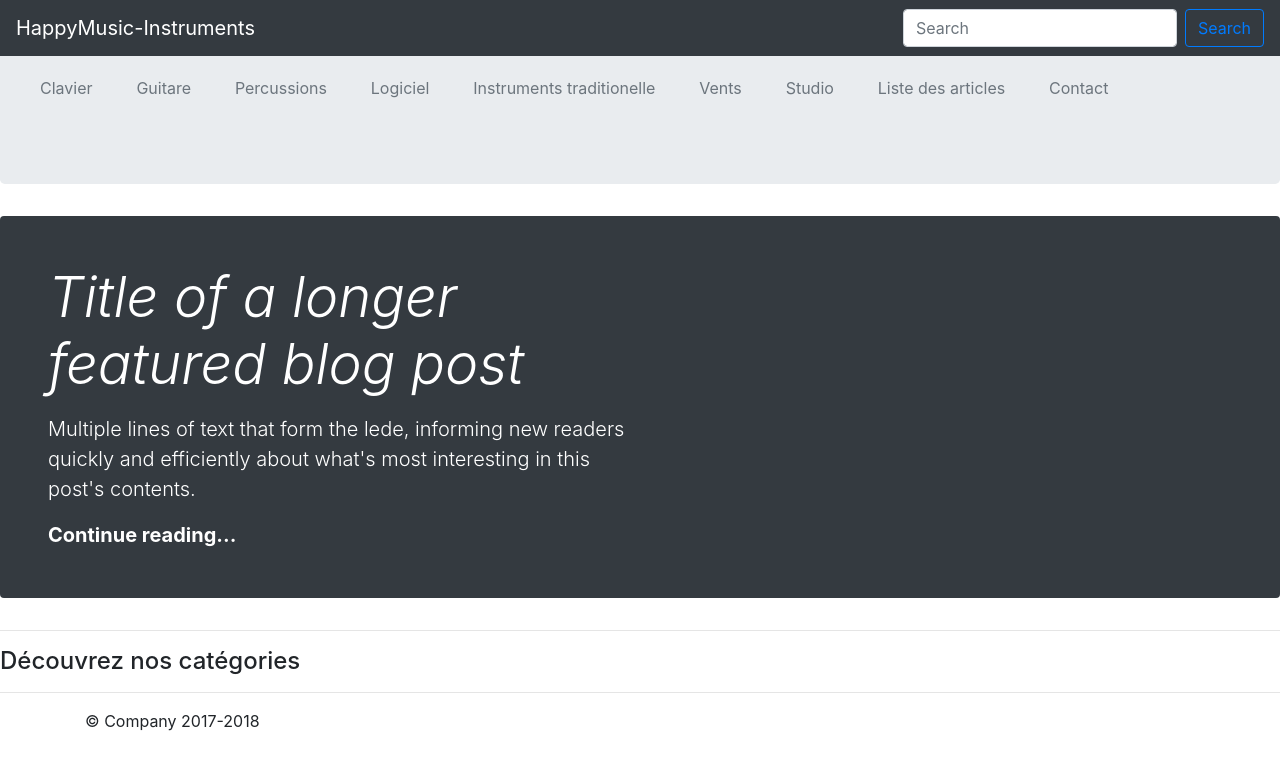
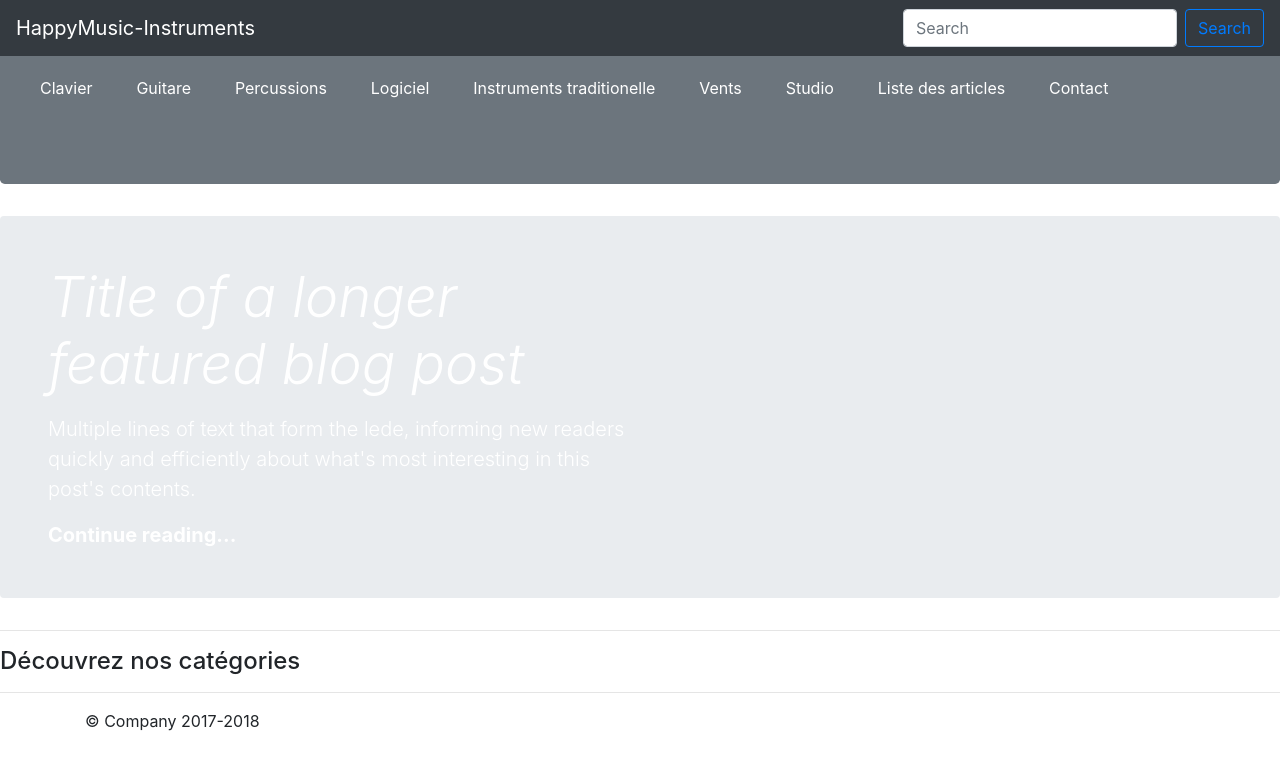
Before and after one commit to GaetanSeg/HappyMusic_Instruments, a CodeIgniter app: page /database/index.php in a window 1280 px wide. Shown: the top 770 px of the page. Run offline with CodeIgniter, Linux system fonts and the light colour scheme; data that the repository does not hold is empty.

Commit message:
comint HappyMusic

```diff
--- a/application/views/article/index.php
+++ b/application/views/article/index.php
@@ -1,5 +1,5 @@
 
-      <div class="jumbotron p-3 p-md-5 text-white rounded bg-dark">
+      <div class="jumbotron p-3 p-md-5 text-white rounded" id='background'>
         <div class="col-md-6 px-0">
           <h1 class="display-4 font-italic">Title of a longer featured blog post</h1>
           <p class="lead my-3">Multiple lines of text that form the lede, informing new readers quickly and efficiently about what's most interesting in this post's contents.</p>
--- a/application/views/article/panier.php
+++ b/application/views/article/panier.php
@@ -1,5 +1,4 @@
 <?php if($cart): ?>
-
 <table class="table table-bordered table-striped">
   <thead>
     <tr>
@@ -37,9 +36,6 @@
 
 
 </table>
-
-
-
 <?php else: ?>
   <h3> Dèsoler vous n'avez aucun articles dans votre panier panier</h3>
 <?php endif; ?>
--- a/application/views/article/show.php
+++ b/application/views/article/show.php
@@ -9,9 +9,9 @@
           <ul class="list-unstyled mt-3 mb-4">
             <img src="<?php echo $this->picture_path.$article->image_name;?>" alt="<?php $article->title; ?>"width="556" height="556">
             <p><?php echo nl2br($article->description);?></p>
-            <span class="btn pull-right"><?php echo number_format($article->price_amount,2,',',' ');?>€</span>
+            <span class="btn pull-right"><?php echo number_format($article->price_amount,2,',',' ');?> €</span>
           </ul>
-          <a  class="btn btn-success" href="http://happymusic.local/index.php/article/panier"> <i class="icon icon-shopping-cart"><i/> ajouter au panier </a>
+          <a class="btn btn-success" href="http://happymusic.local/index.php/article/panier"><i class="icon icon-shopping-cart"><i/> ajouter au panier </a>
         </div>
       </div>
     </div>
--- a/application/views/template/header.php
+++ b/application/views/template/header.php
@@ -7,6 +7,7 @@
     <meta name="description" content="">
     <meta name="author" content="">
     <link rel="icon" href="../../../../favicon.ico">
+    <link rel="stylesheet" href="../css/style.css">
 
     <title><?php echo (!empty($title))? $title:false;?></title>
 
@@ -43,21 +44,21 @@
 			</form>
       </div>
     </nav>
-<div class="jumbotron">
+<div class="jumbotron bg-secondary" >
   <div class="nav-scroller py-1 mb-2">
-    <nav class="nav d-flex justify-content-between">
-      <a class="p-2 text-muted" href="">Clavier</a>
-      <a class="p-2 text-muted" href="#">Guitare</a>
-      <a class="p-2 text-muted" href="#">Percussions</a>
-      <a class="p-2 text-muted" href="#">Logiciel</a>
-      <a class="p-2 text-muted" href="#">Instruments traditionelle</a>
-      <a class="p-2 text-muted" href="#">Vents</a>
-      <a class="p-2 text-muted" href="#">Studio</a>
-      <a class="p-2 text-muted" href="http://happymusic.local/index.php/article/article">Liste des articles </a>
-      <a class="p-2 text-muted" href="#">Contact</a>
-      <a class="p-2 text-muted" href="#"></a>
-      <a class="p-2 text-muted" href="#"></a>
-      <a class="p-2 text-muted" href="#"></a>
+    <nav class="nav d-flex justify-content-between" >
+      <a class="p-2 text-white" href="">Clavier</a>
+      <a class="p-2 text-white" href="#">Guitare</a>
+      <a class="p-2 text-white" href="#">Percussions</a>
+      <a class="p-2 text-white" href="#">Logiciel</a>
+      <a class="p-2 text-white" href="#">Instruments traditionelle</a>
+      <a class="p-2 text-white" href="#">Vents</a>
+      <a class="p-2 text-white" href="#">Studio</a>
+      <a class="p-2 text-white" href="http://happymusic.local/index.php/article/article">Liste des articles </a>
+      <a class="p-2 text-white" href="#">Contact</a>
+      <a class="p-2 text-white" href="#"></a>
+      <a class="p-2 text-white" href="#"></a>
+      <a class="p-2 text-white" href="#"></a>
     </nav>
   </div>
 
--- /dev/null
+++ b/css/style.css
@@ -0,0 +1,3 @@
+.background{
+  background-image: url(" ./img/backgroundJumbotron.jpg");
+}
```
Also changed, not shown: img/backgroundJumbotron.jpg (added).
